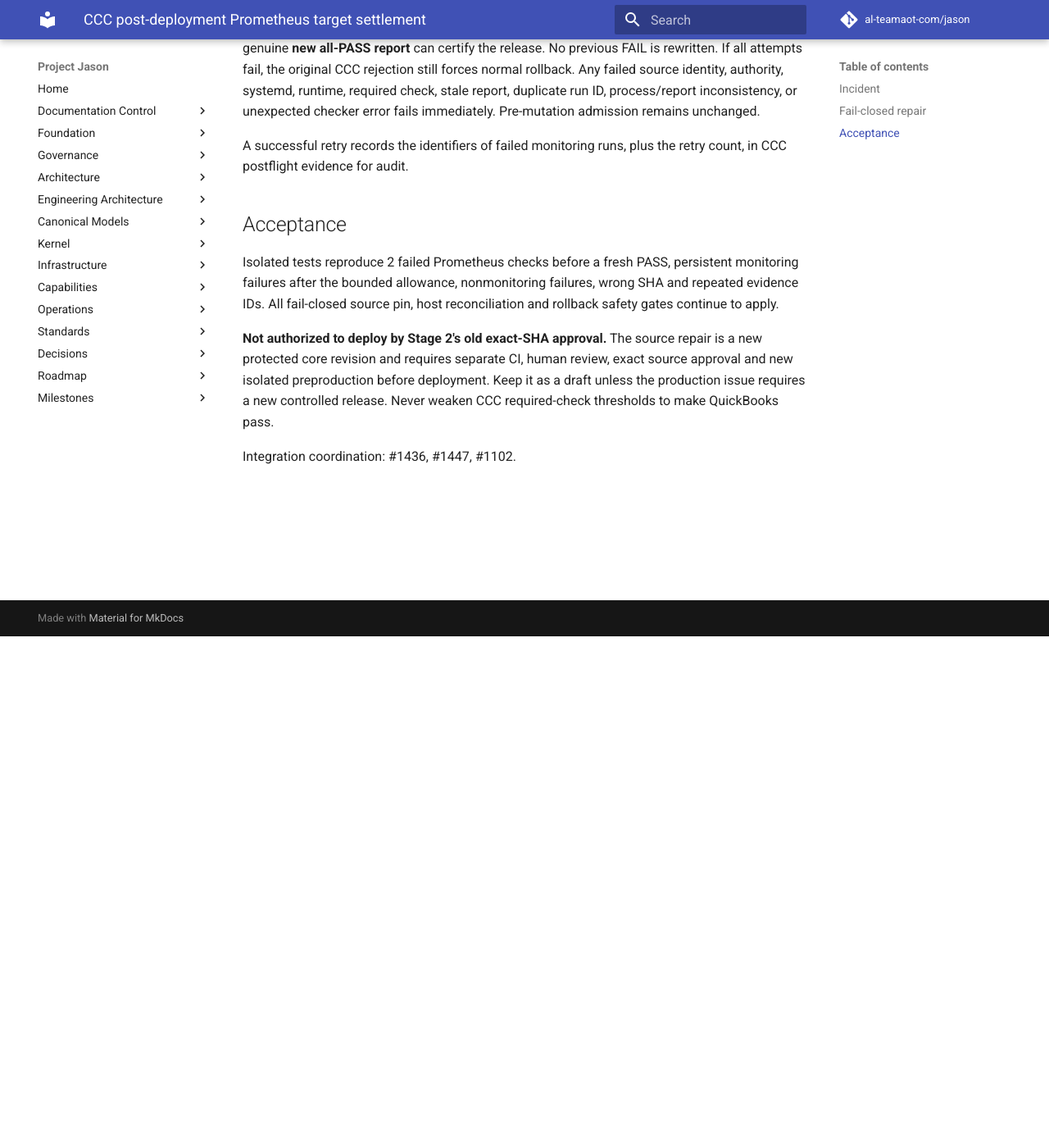
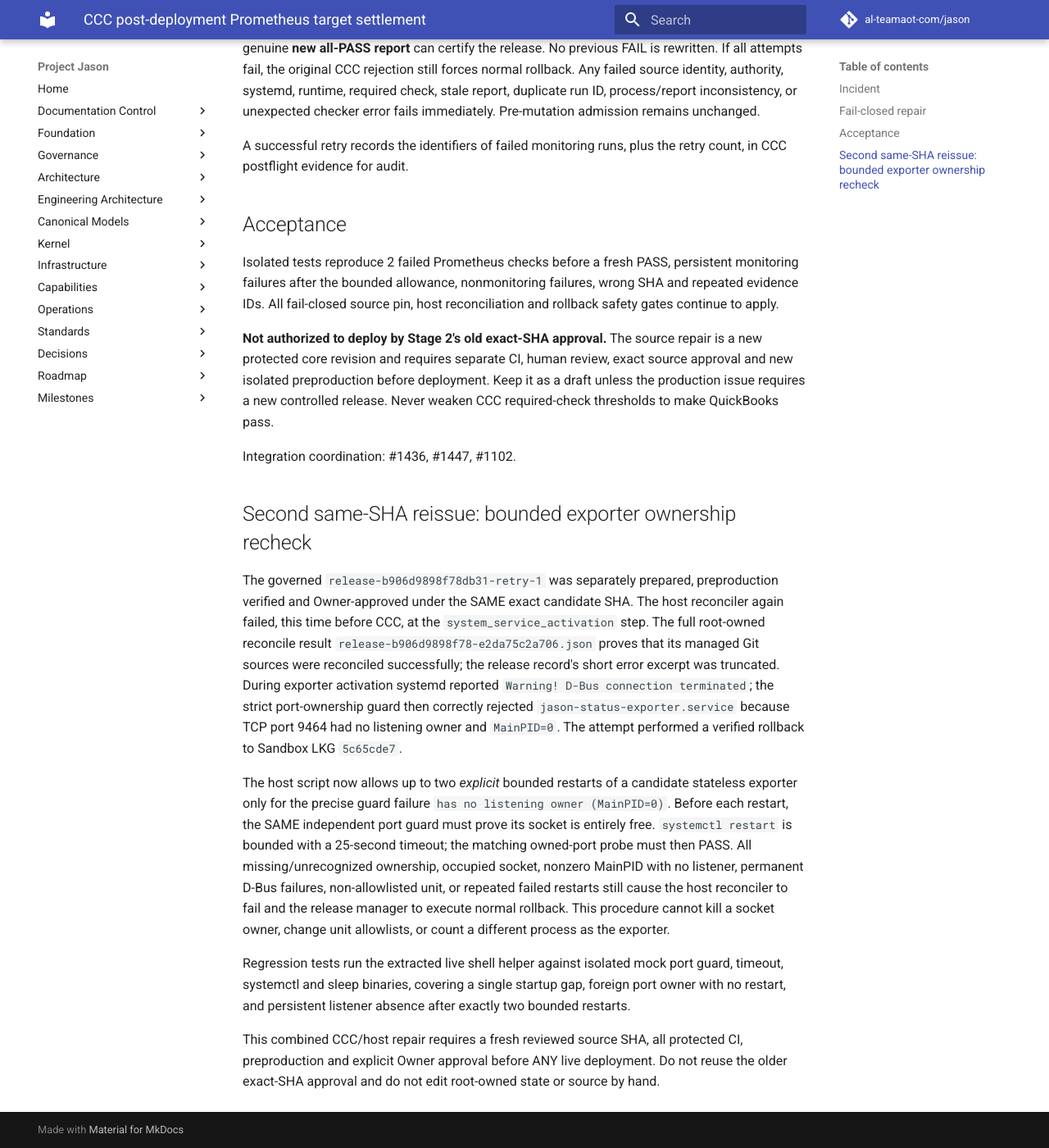
Before and after one commit to al-teamaot-com/jason, an MkDocs documentation site: the page built from docs/operations/CCC-Postflight-Prometheus-Settlement-2026-10-15.md, in a window 1280 px wide and 1400 px high, scrolled down 624 px. Shown: the whole window at 82% size. Built offline with MkDocs 1.6.1 and Material for MkDocs 9.7.7, drawn with Linux system fonts in a browser that asks for light colours; comment, search, counter and statistics services are not loaded.

Commit message:
fix(release): recover only unowned exporter sockets during host reconcile

```diff
--- a/docs/operations/CCC-Postflight-Prometheus-Settlement-2026-10-15.md
+++ b/docs/operations/CCC-Postflight-Prometheus-Settlement-2026-10-15.md
@@ -43,3 +43,39 @@ Keep it as a draft unless the production issue requires a new controlled
 release. Never weaken CCC required-check thresholds to make QuickBooks pass.
 
 Integration coordination: #1436, #1447, #1102.
+
+## Second same-SHA reissue: bounded exporter ownership recheck
+
+The governed `release-b906d9898f78db31-retry-1` was separately prepared,
+preproduction verified and Owner-approved under the SAME exact candidate
+SHA. The host reconciler again failed, this time before CCC, at the
+`system_service_activation` step. The full root-owned reconcile result
+`release-b906d9898f78-e2da75c2a706.json` proves that its managed Git
+sources were reconciled successfully; the release record's short error
+excerpt was truncated. During exporter activation systemd reported
+`Warning! D-Bus connection terminated`; the strict port-ownership guard
+then correctly rejected `jason-status-exporter.service` because TCP
+port 9464 had no listening owner and `MainPID=0`. The attempt performed a
+verified rollback to Sandbox LKG `5c65cde7`.
+
+The host script now allows up to two *explicit* bounded restarts of a
+candidate stateless exporter only for the precise guard failure
+`has no listening owner (MainPID=0)`. Before each restart, the SAME
+independent port guard must prove its socket is entirely free.
+`systemctl restart` is bounded with a 25-second timeout; the matching
+owned-port probe must then PASS. All missing/unrecognized ownership,
+occupied socket, nonzero MainPID with no listener, permanent D-Bus failures,
+non-allowlisted unit, or repeated failed restarts still cause the host
+reconciler to fail and the release manager to execute normal rollback.
+This procedure cannot kill a socket owner, change unit allowlists, or
+count a different process as the exporter.
+
+Regression tests run the extracted live shell helper against isolated
+mock port guard, timeout, systemctl and sleep binaries, covering a
+single startup gap, foreign port owner with no restart, and persistent
+listener absence after exactly two bounded restarts.
+
+This combined CCC/host repair requires a fresh reviewed source SHA, all
+protected CI, preproduction and explicit Owner approval before ANY live
+deployment. Do not reuse the older exact-SHA approval and do not edit
+root-owned state or source by hand.
```
Also changed, not shown: 2 other files.
